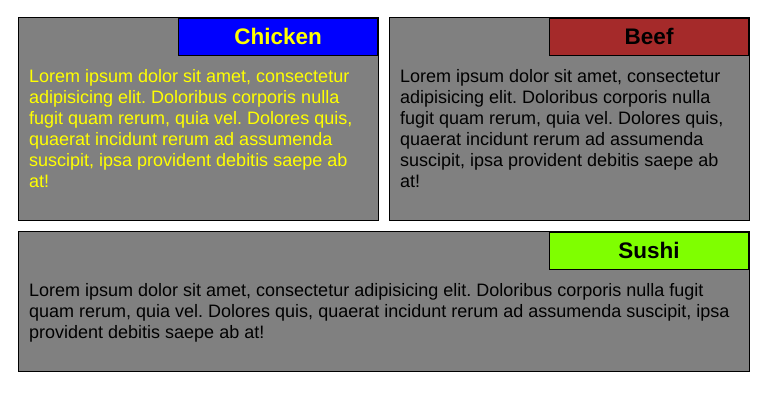
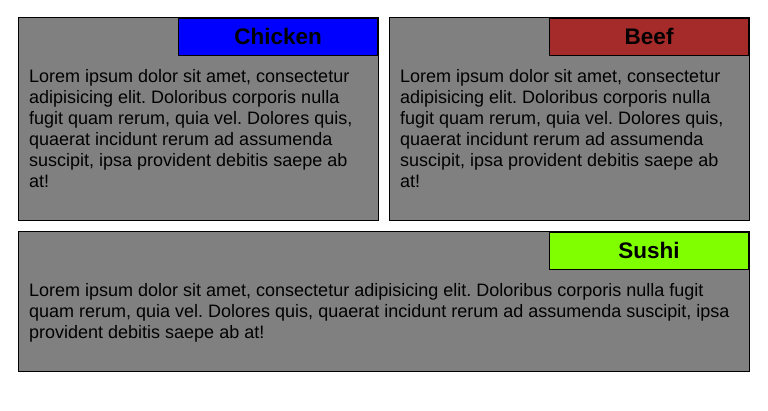
Before and after one commit to Wellann/Coursera-test, a plain HTML site: page module_2_solution/index.html in a window 768 px wide. Shown: the part 59-470 px from the top of the page. Drawn offline with Linux system fonts and the light colour scheme.

Commit message:
Update stylesheet.css

```diff
--- a/module_2_solution/css/stylesheet.css
+++ b/module_2_solution/css/stylesheet.css
@@ -67,7 +67,6 @@ p{
 @media(min-width:768px) and (max-width:991px){
     #section1{
         float: left;
-        color: yellow;
         width: calc(50% - 5px);
     }
 
```
